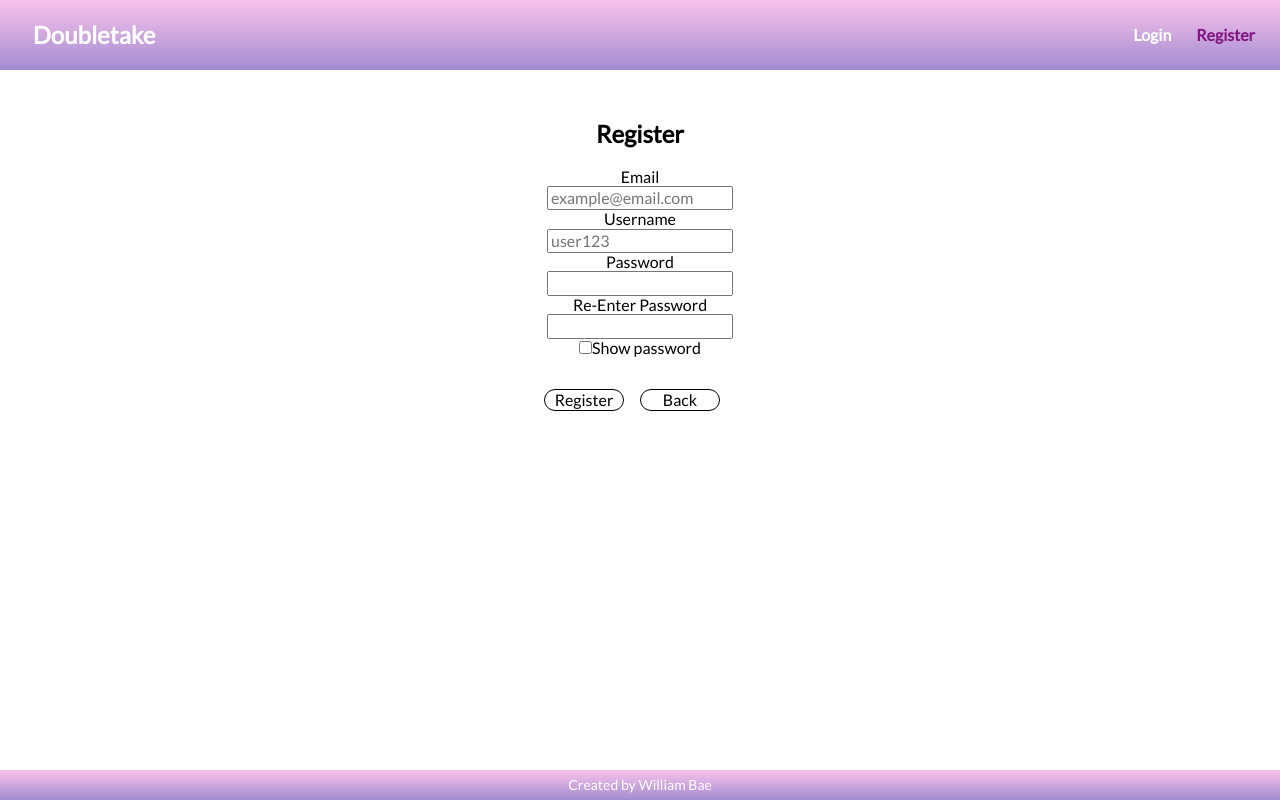
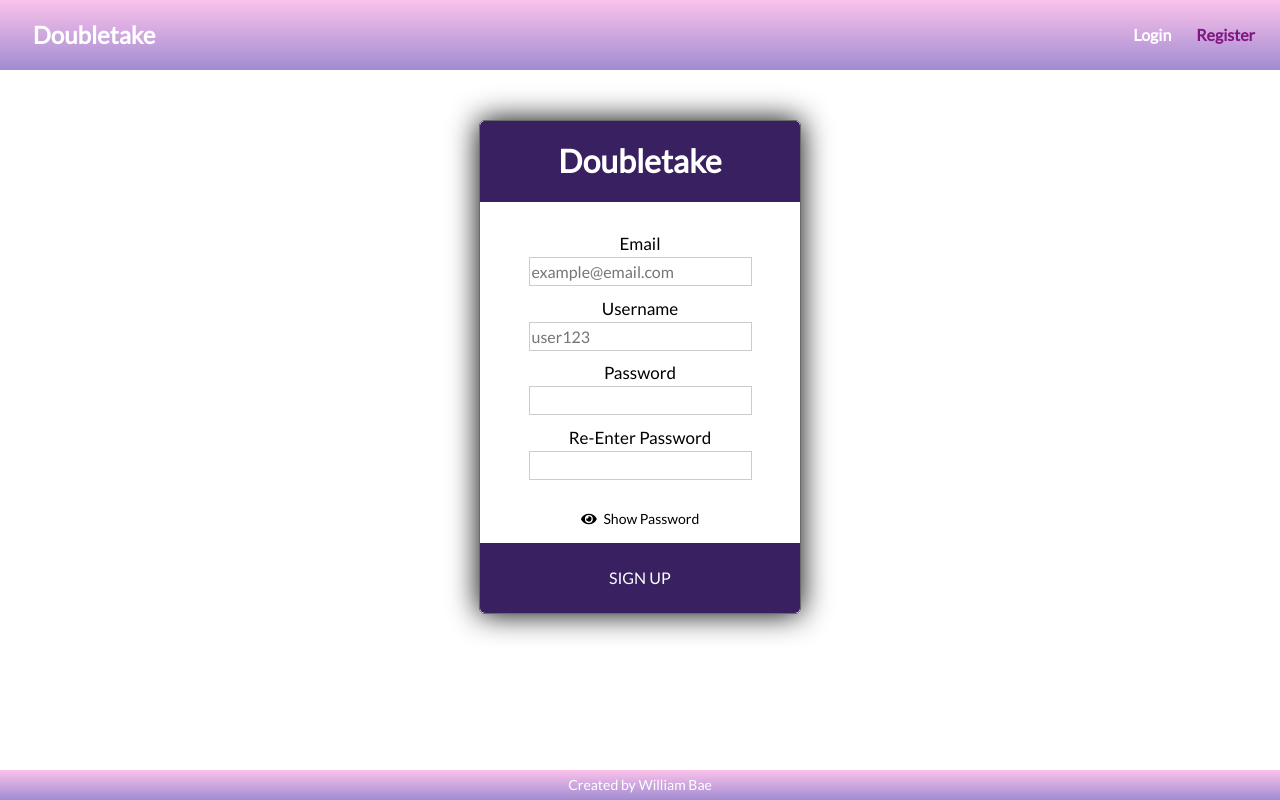
Before and after one commit to wbae912/doubletake_client, a React (Create React App) app: page /register in a window 1280 px wide. Built offline with nearby package versions, Linux system fonts and the light colour scheme; no server answers.

Commit message:
Register styling complete

```diff
--- a/src/Components/FormValidation/FormValidation.css
+++ b/src/Components/FormValidation/FormValidation.css
@@ -1,6 +1,6 @@
 .error-message {
   color: orangered;
   font-weight: bold;
-  margin-top: 5px;
-  margin-bottom: 5px;
+  margin-bottom: 1em;
+  font-size: 13px;
 }
--- a/src/Components/Login/Login.css
+++ b/src/Components/Login/Login.css
@@ -1,5 +1,5 @@
-.top-div {
-  margin-top: 150px;
+.top-div-register {
+  margin-top: 120px;
 }
 
 .red {
@@ -25,6 +25,8 @@
   background-color: #392061;
   border-bottom: 1px solid #392061;
   margin-bottom: 2em;
+  border-top-left-radius: 5px;
+  border-top-right-radius: 5px;
 }
 
 .login-header {
@@ -46,6 +48,7 @@
 .login-label {
   margin-bottom: 0.4em;
   font-size: 17px;
+  font-weight: 550;
 }
 
 .login-input {
--- a/src/Components/Register/Register.css
+++ b/src/Components/Register/Register.css
@@ -1,6 +1,20 @@
+.top-div {
+  margin-top: 150px;
+}
+
 .register-section {
+  width: 320px;
+  margin: auto;
+  border: 0.5px solid rgb(107, 107, 107);
+  border-radius: 5px;
+  box-shadow: 0 0 30px #000000;
   text-align: center;
-  margin-top: 120px;
+}
+
+.register-h2 {
+  margin: 0;
+  color: white;
+  font-size: 32px;
 }
 
 .register-form {
@@ -13,22 +27,57 @@
   align-items: center;
 }
 
-.register-buttons {
-  margin-top: 2em;
+.register-label {
+  margin-bottom: 0.2em;
+  font-size: 17px;
+  font-weight: 550;
 }
 
-.register-button, .back-button {
-  margin: 0 1em 0 0;
-  width: 80px;
-  color: black;
-  background-color: white;
-  border: 1.5px solid black;
-  border-radius: 20px;
+.register-input {
+  width: 217px;
+  height: 25px;
+  border: 0.5px solid rgb(204, 204, 204);
+  margin-bottom: 0.8em;
+}
+
+.register-buttons {
+  width: 319.6px;
+  height: 70px;
+  margin-top: 1em;
+  background-color: #392061;
+  border-bottom-left-radius: 5px;
+  border-bottom-right-radius: 5px;
+  display: flex;
+  justify-content: center;
+}
+
+.register-button {
+  width: 100%;
+  color: white;
+  background-color: transparent;
+  border-bottom-left-radius: 5px;
+  border-bottom-right-radius: 5px;
+  border: none;
+  font-size: 16px;
   cursor: pointer;
   transition: ease 0.4s;
 }
 
-.register-button:hover, .back-button:hover {
-  color:white;
+.register-button:hover {
   background-color: black;
+  font-size: 17.5px;
 }
+
+.div-checkbox {
+  margin-top: 1em;
+}
+
+#show-icon, #hide-icon {
+  cursor: pointer;
+  font-size: 14px;
+}
+
+.show-span {
+  margin-left: 0.5em;
+  font-size: 14px;
+}
--- a/src/Components/Register/Register.js
+++ b/src/Components/Register/Register.js
@@ -2,6 +2,8 @@
 import React, { Component } from 'react';
 import FormValidation from '../../Components/FormValidation/FormValidation';
 import UserContext from '../../Context/UserContext';
+import { FontAwesomeIcon } from '@fortawesome/react-fontawesome';
+import { faEye, faEyeSlash } from '@fortawesome/free-solid-svg-icons';
 import './Register.css';
 
 export default class Register extends Component {
@@ -24,7 +26,8 @@ export default class Register extends Component {
          password: false,
          passwordVerify: false,
        },
-       showPassword: false
+       showPassword: false,
+       error: null
     };
   }
 
@@ -118,8 +121,28 @@ export default class Register extends Component {
       this.props.history.push('/login');
     })
     .catch(res => {
-      this.context.setError(res.error); // DOUBLE CHECK IF RETURN NEEDS TO BE HERE
+      this.setState({
+        error: res.error
       })
+    })
+  }
+
+  renderShowPassword = () => {
+    if(this.state.showPassword) {
+      return (
+      <>
+        <FontAwesomeIcon icon={faEyeSlash} id="hide-icon" onClick={this.toggleShowPassword} />
+        <span className="show-span">Hide Password</span>
+      </>
+      )
+    } else {
+      return (
+        <>
+          <FontAwesomeIcon icon={faEye} id="show-icon" onClick={this.toggleShowPassword} />
+          <span className="show-span">Show Password</span>
+        </>
+      )
+    }
   }
 
   render() {
@@ -129,8 +152,14 @@ export default class Register extends Component {
     let passwordVerifyError = this.validatePasswordVerify();
 
     return (
+      <>
+        <div className="top-div-register">
+          {this.state.error && <p className='red'>{this.state.error}</p>}
+        </div>
         <section className="register-section">
-        <h2 className="register-h2">Register</h2>
+          <div className="header-div">
+            <h2 className="register-h2">Doubletake</h2>
+          </div>
           <form className="register-form" onSubmit={this.handleSubmit}>
           {!this.state.showPassword
           ? <div className="register_inputs-labels">
@@ -224,22 +253,18 @@ export default class Register extends Component {
             {this.state.touched.passwordVerify && <FormValidation message={passwordVerifyError} />}
             </div>
           }
+
             <div className="div-checkbox">
-            <input
-              type="checkbox"
-              name="showPassword"
-              id="password-show"
-              className="check-input"
-              onClick={this.toggleShowPassword}
-            />
-            <label htmlFor="password-show" className="check-label">Show password</label>
+              {this.renderShowPassword()}
             </div>
+
             <div className="register-buttons">
-            <button type="submit" className="register-button" disabled={emailError || usernameError || passwordError || passwordVerifyError}>Register</button>
-            <button type="button" className="back-button">Back</button>
+              <button type="submit" className="register-button" disabled={emailError || usernameError || passwordError || passwordVerifyError}>SIGN UP</button>
+              {/* <button type="button" className="back-button">Back</button> */}
             </div>
           </form>
         </section>
+      </>
     )
   }
 }
```
Lines whose indentation alone changed are shown as unchanged.
